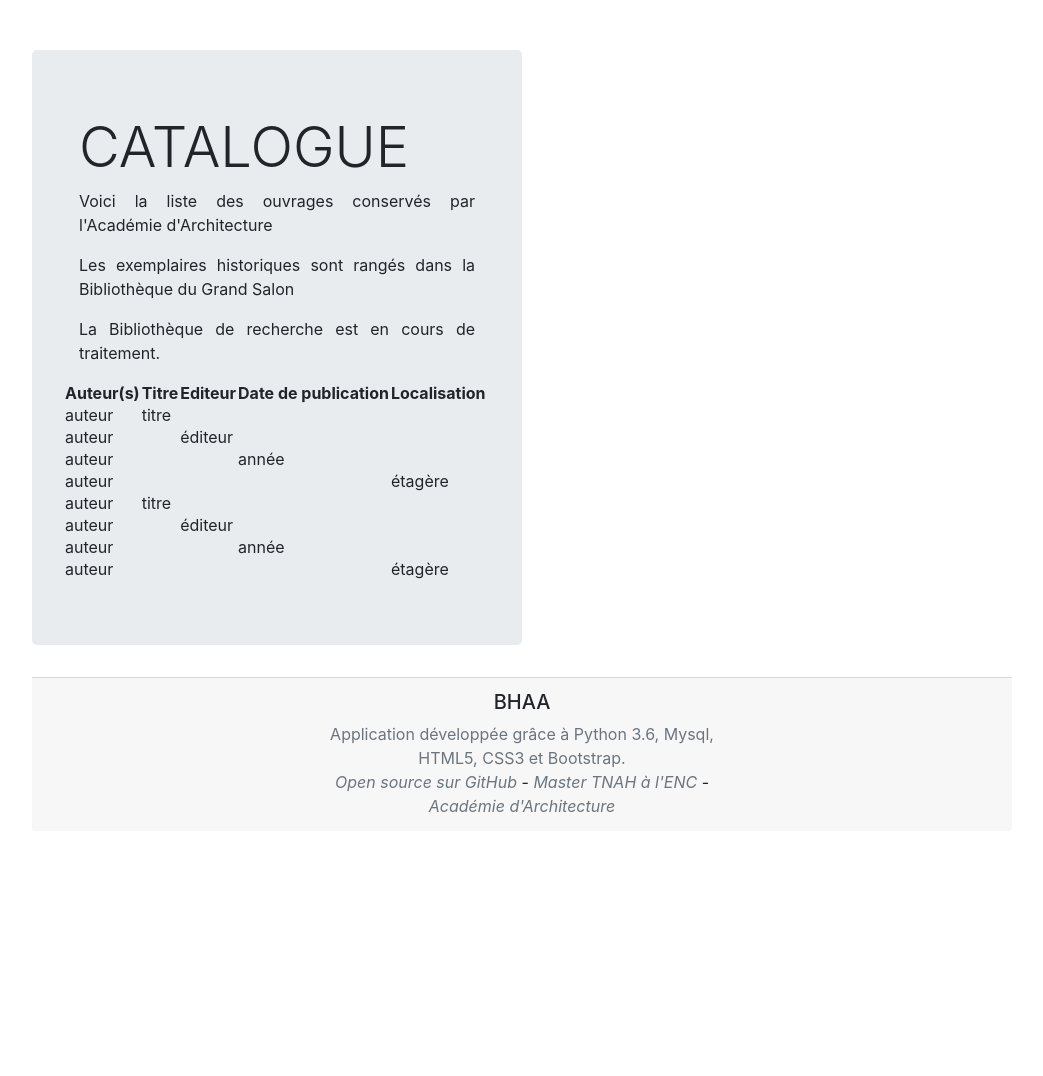
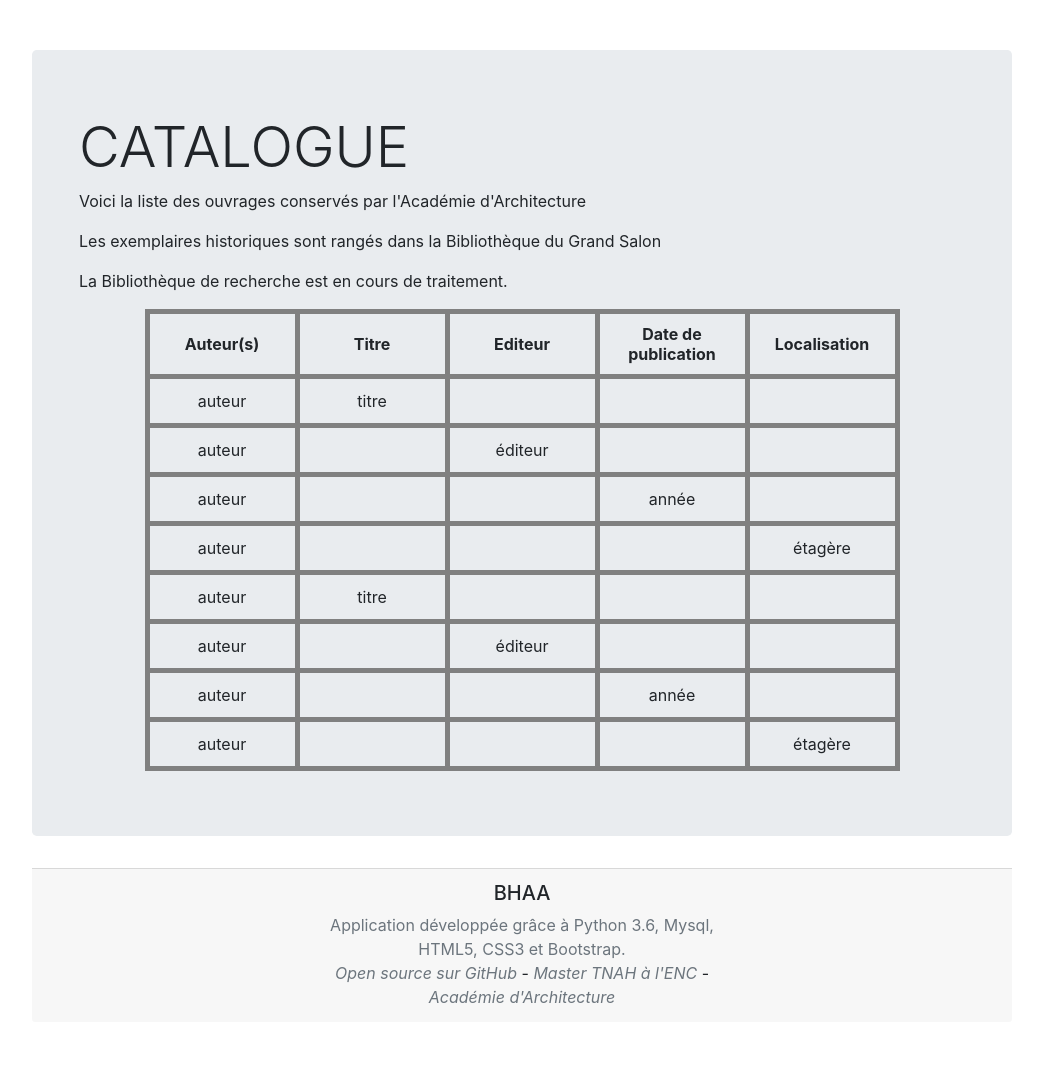
Before and after one commit to HeathcoteA/AcadArch, a Flask app: template BHAA/templates/pages/catalogue.html in a window 1280 px wide. Shown: the part 100-1176 px from the top of the page, without its empty margins (118-1161 px from the left). Before the commit the page ends 912 px from the top, so only its background shows below. Run offline with Flask 2, Linux system fonts and the light colour scheme; the template is opened without the code that fills it, so the values that code supplies are empty; some libraries are stand-ins or nearby versions.

Commit message:
bordures et alignement du tableau

```diff
--- a/BHAA/static/css/style.css
+++ b/BHAA/static/css/style.css
@@ -78,11 +78,29 @@ a {
   transition: color 0.15s ease-in-out, background-color 0.15s ease-in-out, border-color 0.15s ease-in-out, box-shadow 0.15s ease-in-out;
 }
 
-#catalogue_table {
+#corps {
+  width: 100%;
+}
+table {
+  border-style:solid;
+  border-width:5px;
+  height: 200px;
   overflow-y: scroll;
-
+  margin: auto;
 }
-
-#corps {
-  width: 50%;
+td {
+  border-style:solid;
+  border-width:5px;
+  border-color:grey;
+  width:150px;
+  padding: 12px;
+  text-align: center;
 }
+th {
+  border-style:solid;
+  border-width:5px;
+  border-color:grey;
+  width:150px;
+  padding: 10px;
+  text-align: center;
+}
--- a/BHAA/templates/pages/catalogue.html
+++ b/BHAA/templates/pages/catalogue.html
@@ -12,9 +12,8 @@
   La Bibliothèque de recherche est en cours de traitement.
 </p>
 <div class="row">
-            <div class="col-2"></div>
-            <div class="col-sm-14 col-xs-4 col-sm-offset-1 col-xs-offset-1">
-                <table id="catalogue_table">
+  <div class="col-sm-12 col-xs-4 col-sm-offset-1 col-xs-offset-1">
+    <table>
       <thead class="thead-light">
         <tr>
           <th scope="col">Auteur(s)</th>
```
Lines whose indentation alone changed are shown as unchanged.
